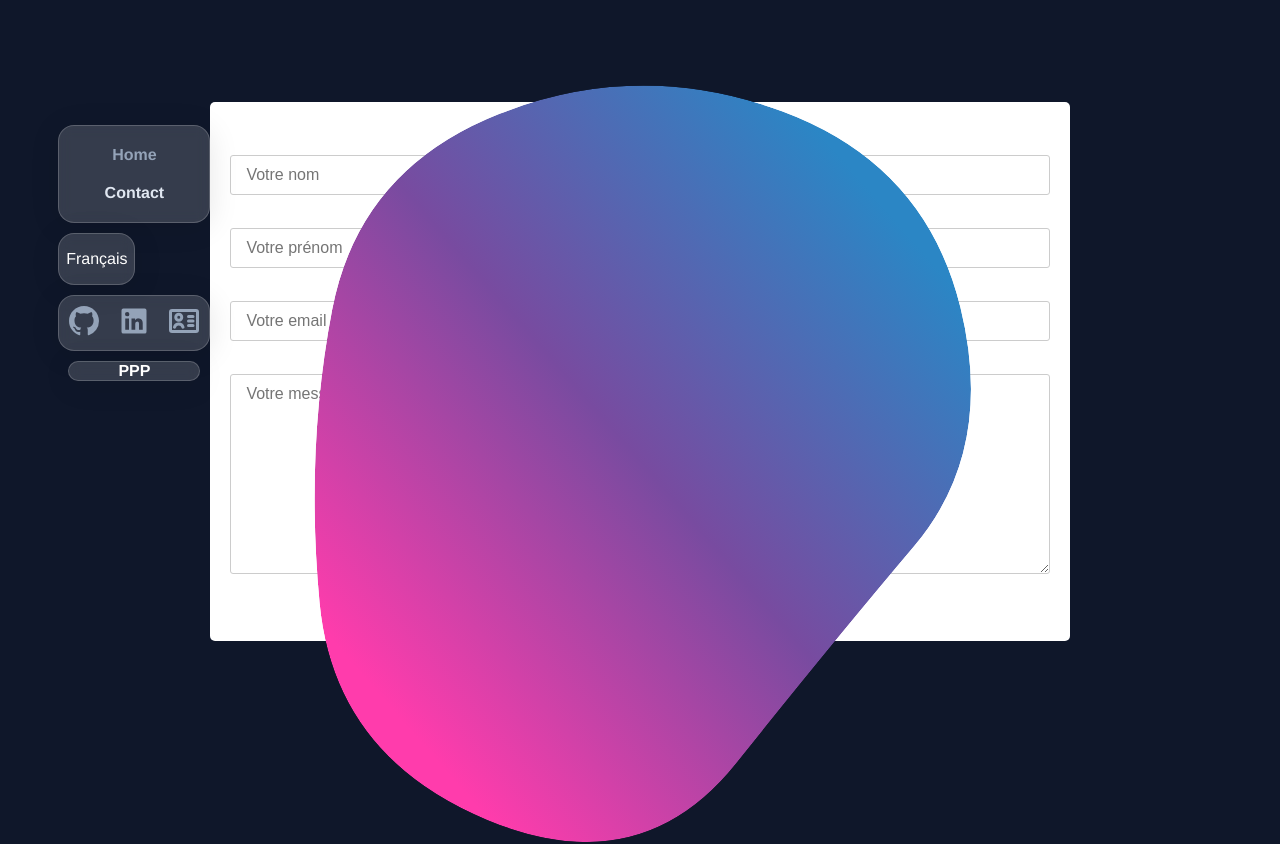
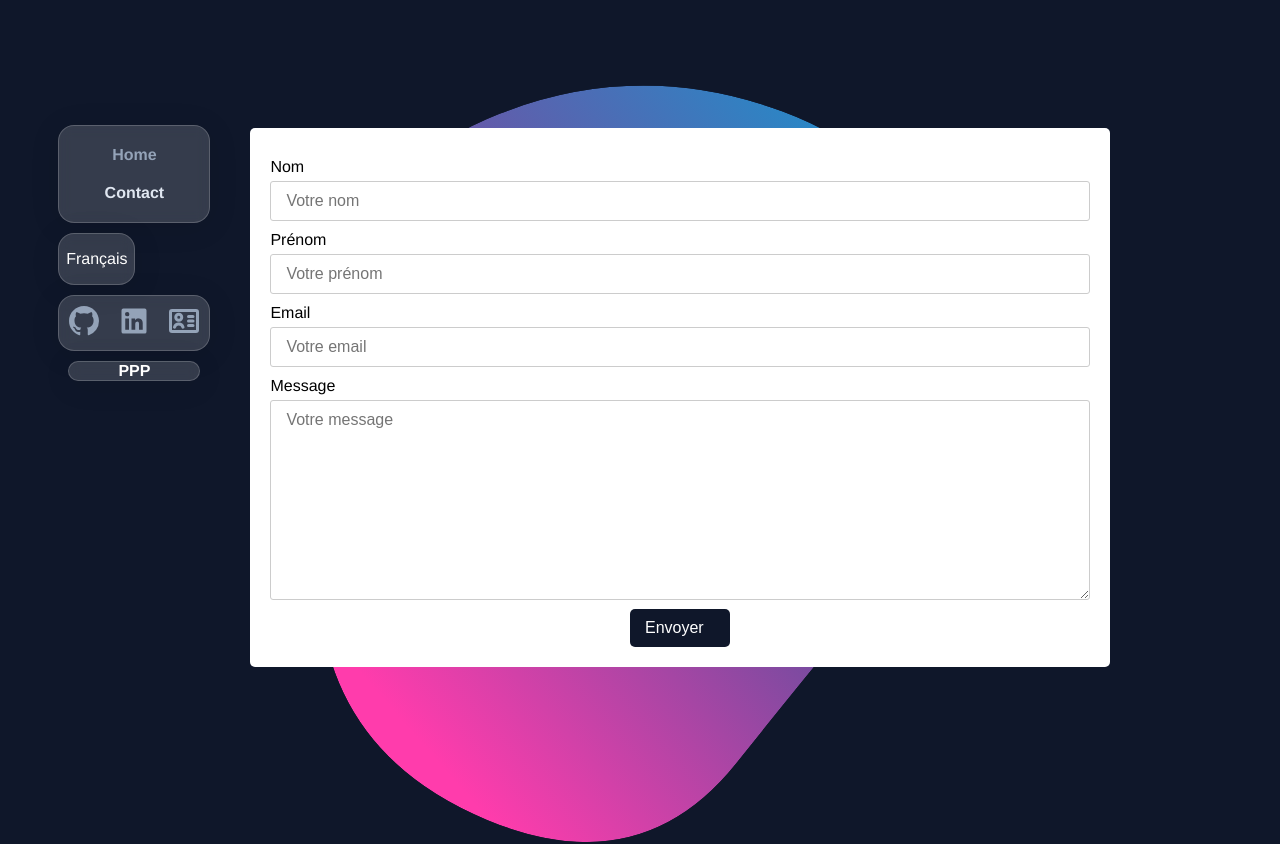
Before and after one commit to Crhonopost/Crhonopost.github.io, a Vue app: page /#/contact in a window 1280 px wide. Shown: the top 844 px of the page. Built offline with nearby package versions, Linux system fonts and the light colour scheme; no server answers.

Commit message:
fix contact form

```diff
--- a/src/views/ContactView.vue
+++ b/src/views/ContactView.vue
@@ -69,11 +69,14 @@ async function sendForm() {
 
 <style scoped>
 #contact {
+    position: absolute;
+    width: 80%;
     display: flex;
     flex-direction: column;
     align-items: center;
     justify-content: center;
     padding-top: 10%;
+    margin-left: 40px;
 }
 
 form {
@@ -83,6 +86,7 @@ form {
 }
 
 label {
+    color: black;
     display: block;
     margin-bottom: 5px;
     margin-top: 10px;
```
